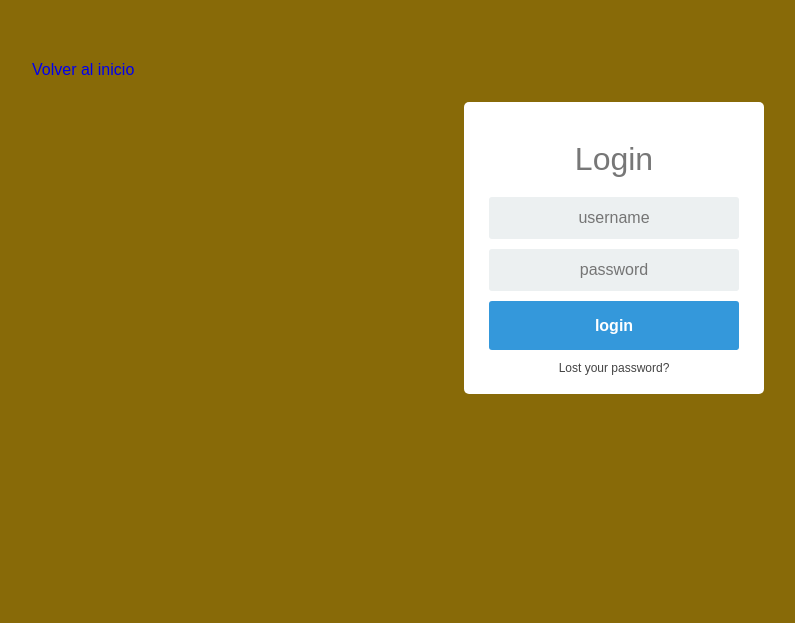
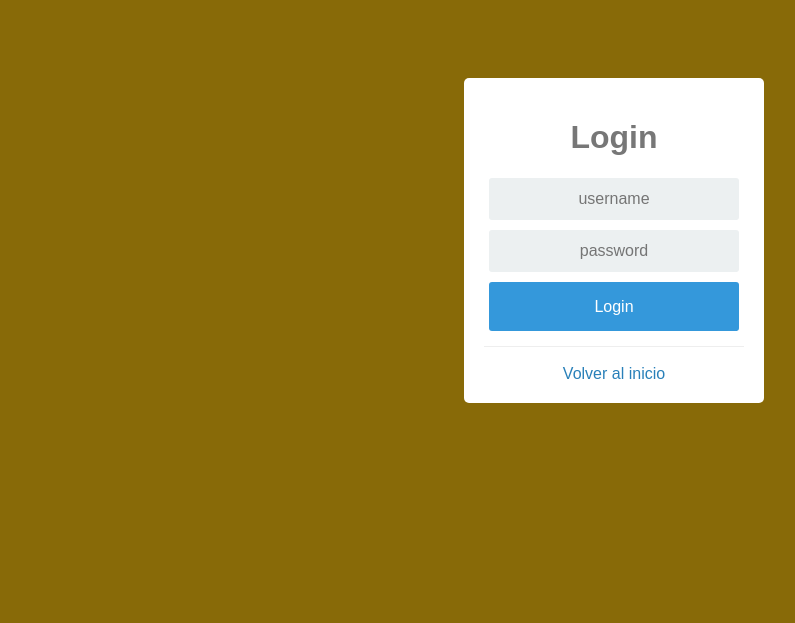
Before and after one commit to jmollericon/supermarket-project-inf161, a PHP site: page /login.php in a window 1280 px wide. Shown: the top 623 px of the page, without its empty margins (26-821 px from the left). After the commit the page ends 403 px from the top, so only its background shows below. Run offline with PHP 8.4, Linux system fonts and the light colour scheme.

Commit message:
:art: login

```diff
--- a/assets/css/login.css
+++ b/assets/css/login.css
@@ -76,3 +76,11 @@ box-shadow: none;
   display: block;
 	margin-top: 12px;
 }
+.division {
+  border-top: 1px solid #eee;
+  margin-top: 15px;
+}
+.volver-inicio {
+  text-decoration: none;
+  color: #2980B9;
+}
--- a/login.php
+++ b/login.php
@@ -1,12 +1,9 @@
 <?php
-
   session_start();
-
   if (isset($_SESSION['user_id'])) {
     header('Location: /Proyecto161-SUP');
   }
   require 'database.php';
-
   if (!empty($_POST['email']) && !empty($_POST['password'])) {
     $records = $conn->prepare('SELECT id, email, password FROM usuarios WHERE email = :email');
     $records->bindParam(':email', $_POST['email']);
@@ -22,7 +19,6 @@
       $message = 'Sorry, those credentials do not match';
     }
   }
-
 ?>
 <!DOCTYPE html>
 <html>
@@ -30,11 +26,10 @@
 	<meta charset="utf-8">
 	<title>Login</title>
 <link href="https://fonts.googleapis.com/css2?family=Roboto&display=swap" rel="stylesheet">
-<link rel="stylesheet" href="assets/css/style.css">
 <link rel="stylesheet" href="assets/css/login.css">
 </head>
 <body>
-	<?php require 'partial/header.php' ?>
+	<?php # require 'partial/header.php' ?>
 	<?php if(!empty($message)): ?>
       <p> <?= $message ?></p>
     <?php endif; ?>
@@ -51,21 +46,24 @@
       <div class="app-title">
         <h1>Login</h1>
       </div>
-
+      <form action="iniciar_sesion.php" method="post">
         <div class="login-form">
           <div class="control-group">
-        <input type="text" class="login-field" value="" placeholder="username" id="login-name">
+          <input type="text" class="login-field" value="" placeholder="username" name="username" id="login-name" required>
           <label class="login-field-icon fui-user" for="login-name"></label>
           </div>
 
           <div class="control-group">
-        <input type="password" class="login-field" value="" placeholder="password" id="login-pass">
+          <input type="password" class="login-field" value="" placeholder="password" name="password" id="login-pass" required>
           <label class="login-field-icon fui-lock" for="login-pass"></label>
           </div>
 
-        <a class="btn btn-primary btn-large btn-block" href="#">login</a>
-        <a class="login-link" href="#">Lost your password?</a>
+          <button type="submit" class="btn btn-primary btn-large btn-block">Login</button>
+          <!-- <a class="login-link" href="#">Lost your password?</a> -->
+          <div class="division">&nbsp;</div>
+          <a href="./" class="volver-inicio">Volver al inicio</a>
         </div>
+      </form>
     </div>
   </div>
 
```
Also changed, not shown: iniciar_sesion.php (added, +12 -0 lines). Lines whose indentation alone changed are shown as unchanged.
